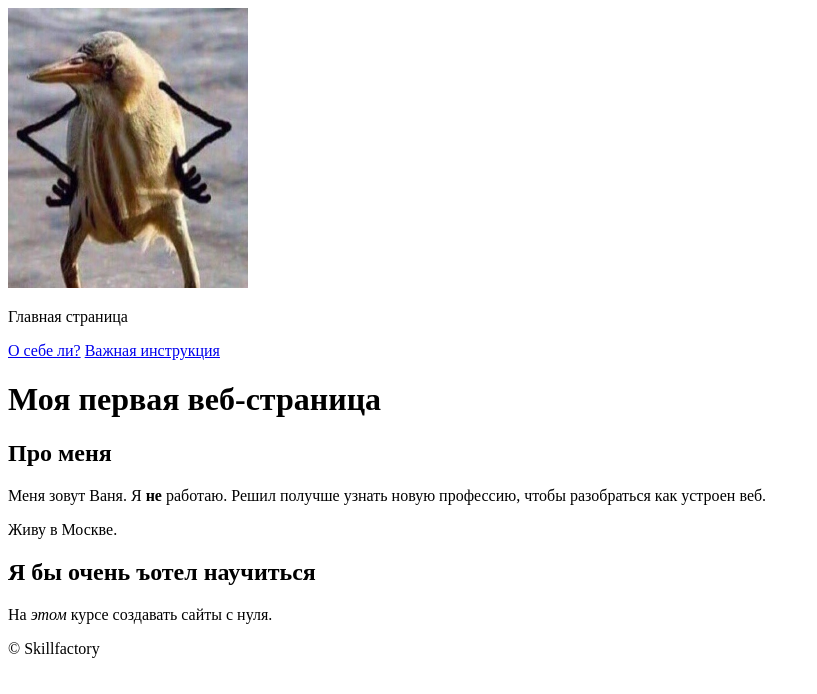
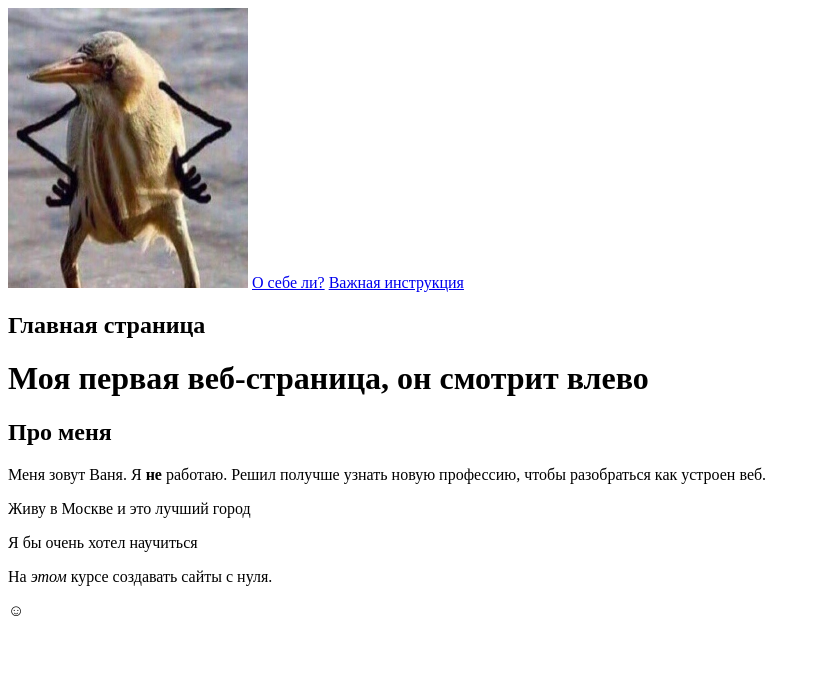
Before and after one commit to interall/another, a plain HTML site: page index.html in a window 1280 px wide. Shown: the whole page, without its empty margins (0-817 px from the left). Drawn offline with Linux system fonts and the light colour scheme.

```diff
--- a/index.html
+++ b/index.html
@@ -10,22 +10,22 @@
         <img title="pikcha" src="site/images/vot.jpg" width="240" height="280">
 
 
-
-        <p>Главная страница</p>
         <a href="pages/about.html">О себе ли?</a>
         <a href="pages/contacts.html">Важная инструкция</a>
+        <h2>Главная страница</h2>
     </header>
     <main>
         <!-- <span>&copy;&nbsp;Вроде все понятно, но нет</span> -->
-        <h1>Моя первая веб-страница</h1>
+        <h1>Моя первая веб-страница, он смотрит влево</h1>
         <h2>Про меня</h2>
         <p>Меня зовут Ваня. Я <strong> не </strong> работаю. Решил получше узнать новую профессию, чтобы разобраться как устроен веб.</p>
-        <p>Живу в Москве.</p>
-        <h2>Я бы очень ъотел научиться</h2>
+        <p>Живу в Москве и это лучший город</p>
+        <p>Я бы очень хотел научиться</p>
         <p>На <em>этом</em> курсе создавать сайты с нуля.</p>
     </main>
     <footer>
-        <span>&copy;&nbsp;Skillfactory</span>
+        <span>&#9786</span>
+
     </footer>
 </body>
 </html>
```
Also changed, not shown: pages/about.html (+2 -4 lines), pages/contacts.html (+3 -3 lines).
